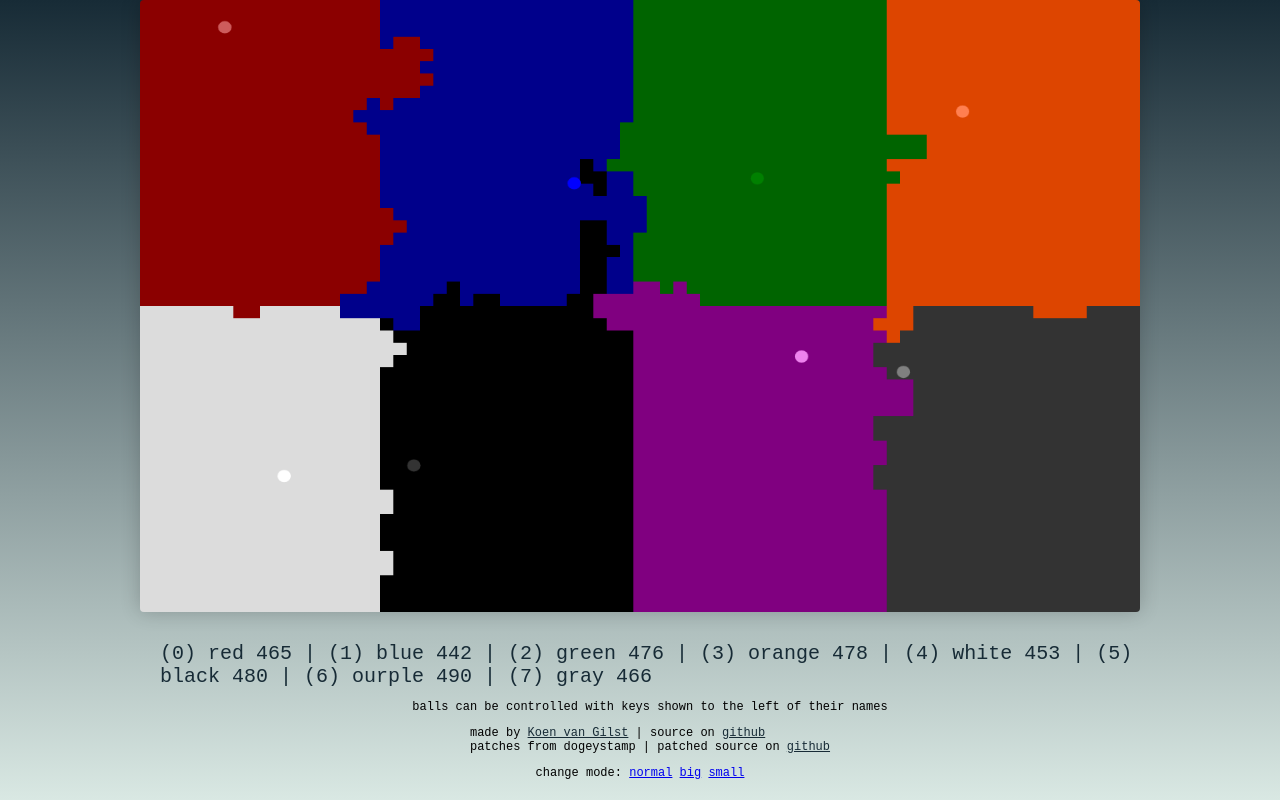
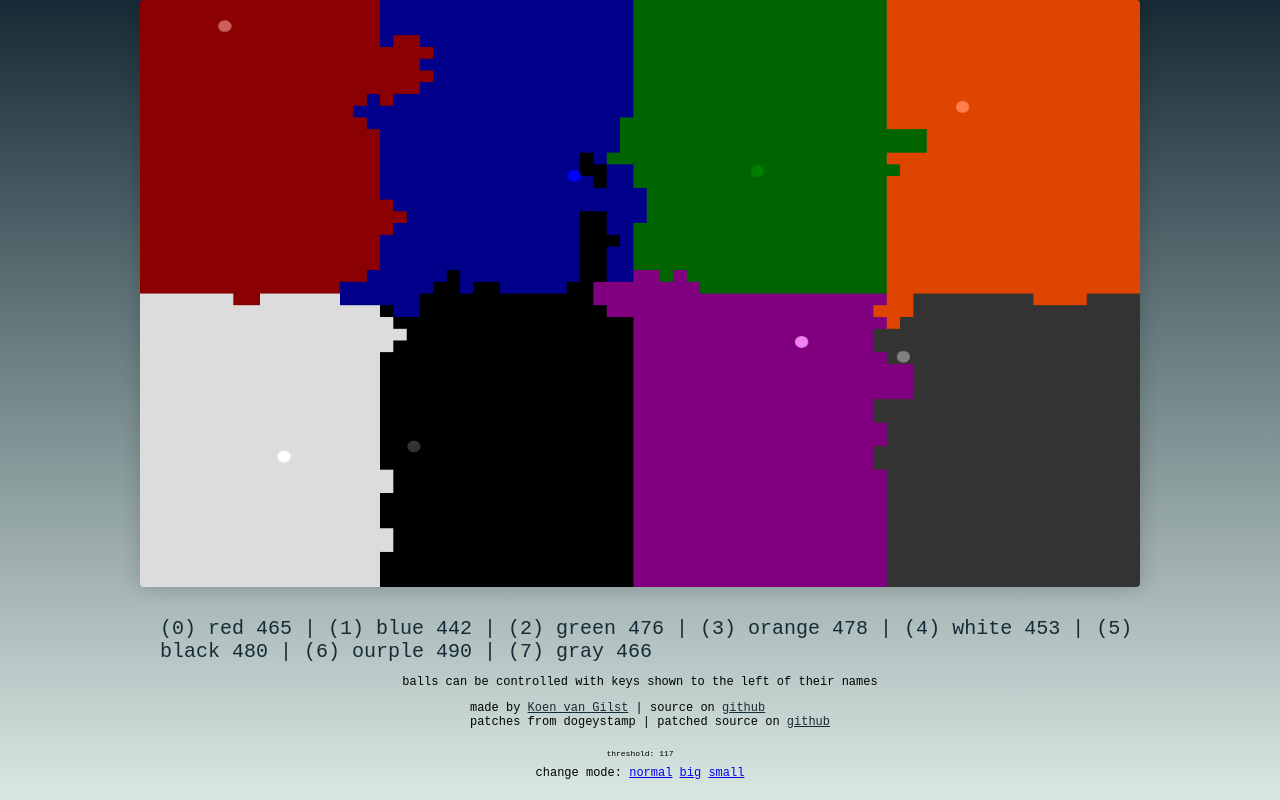
Before and after one commit to dogeystamp/monorepo, a plain HTML site: page docs/pongwars/index.html in a window 1280 px wide. Drawn offline with Linux system fonts and the light colour scheme.

Commit message:
[pongwars] add threshold display

```diff
--- a/docs/pongwars/index.html
+++ b/docs/pongwars/index.html
@@ -61,7 +61,11 @@
 			#instr {
 				font-family: monospace;
 				font-size: 12px;
-				padding-left: 20px;
+			}
+
+			#threshold {
+				font-family: monospace;
+				font-size: 8px;
 			}
 
 			#made a {
@@ -84,6 +88,7 @@
 				patches from dogeystamp | patched source on
 				<a href="https://github.com/dogeystamp/garbage-monorepo/tree/main/pongwars">github</a>
 			</p>
+			<p id="threshold"></p>
 			<div id="mode">
 				change mode:
 				<a class="modeLink" data-mode="normal">normal</a>
@@ -103,6 +108,7 @@
 	const canvas = document.getElementById("pongCanvas");
 	const ctx = canvas.getContext("2d");
 	const scoreElement = document.getElementById("score");
+	const thresholdElement = document.getElementById("threshold");
 
 	var suddenDeathStart = null;
 	var suddenDeathCoeff = 0;
@@ -182,6 +188,13 @@
 	let squareTaken = [];
 	var squareTime = 0;
 
+	// threshold for territory under which a color starts dying
+	let threshold = 0;
+
+	var nTeams = teams.length;
+	// NTeams but with ease in to avoid instant deaths
+	var smoothNTeams = nTeams;
+
 	// do not edit without editing the code below for key to idx
 	const idxKeyMap = [..."0123456789abcdefghijklmnopqrstuvwxyz"];
 	function keyToIdx(key) {
@@ -211,6 +224,9 @@
 	}
 
 	function initialState({gridW = 4, gridH = 2, cols = teams.length, canvasW=1200, canvasH=800, squareSize=16} = {}) {
+		nTeams = cols;
+		smoothNTeams = cols;
+
 		canvas.width = canvasW;
 		canvas.height = canvasH;
 		window.squareSize = squareSize;
@@ -324,10 +340,6 @@
 		return v*x + (1-v)*y;
 	}
 
-	var nTeams = teams.length;
-	// NTeams but with ease in to avoid instant deaths
-	var smoothNTeams = nTeams;
-
 	function updateSquareAndBounce(x, y, dx, dy, color) {
 		if (state[color].elim) return
 		if (Math.max(Math.abs(dx), Math.abs(dy)) < 0.02) state[color].elim = true
@@ -349,7 +361,7 @@
 		}
 
 		// death coefficient (if not enough territory, slow down)
-		var coeff = Math.min((state[color].score/(numSquaresX*numSquaresY/smoothNTeams/mix(1.2, 4, suddenDeathCoeff))), 1.00);
+		var coeff = Math.min((state[color].score/threshold), 1.00);
 
 		// winners don't slow down
 		if (nTeams === 1) coeff = 1;
@@ -468,6 +480,8 @@
 				.filter((t, idx) => !state[idx].elim)
 				.map((t) => `${t.name} 👑 wins`)
 		}
+
+		thresholdElement.textContent = `threshold: ${Math.round(threshold)}`;
 	}
 
 	function draw() {
@@ -478,6 +492,8 @@
 
 		smoothNTeams = smoothNTeams * (smoothCoeff) + nTeams * (1 - smoothCoeff);
 		if (isNaN(smoothNTeams)) smoothNTeams = nTeams;
+
+		threshold = numSquaresX*numSquaresY/smoothNTeams/mix(1.2, 4, suddenDeathCoeff);
 
 		ctx.clearRect(0, 0, canvas.width, canvas.height);
 		drawSquares();
```
